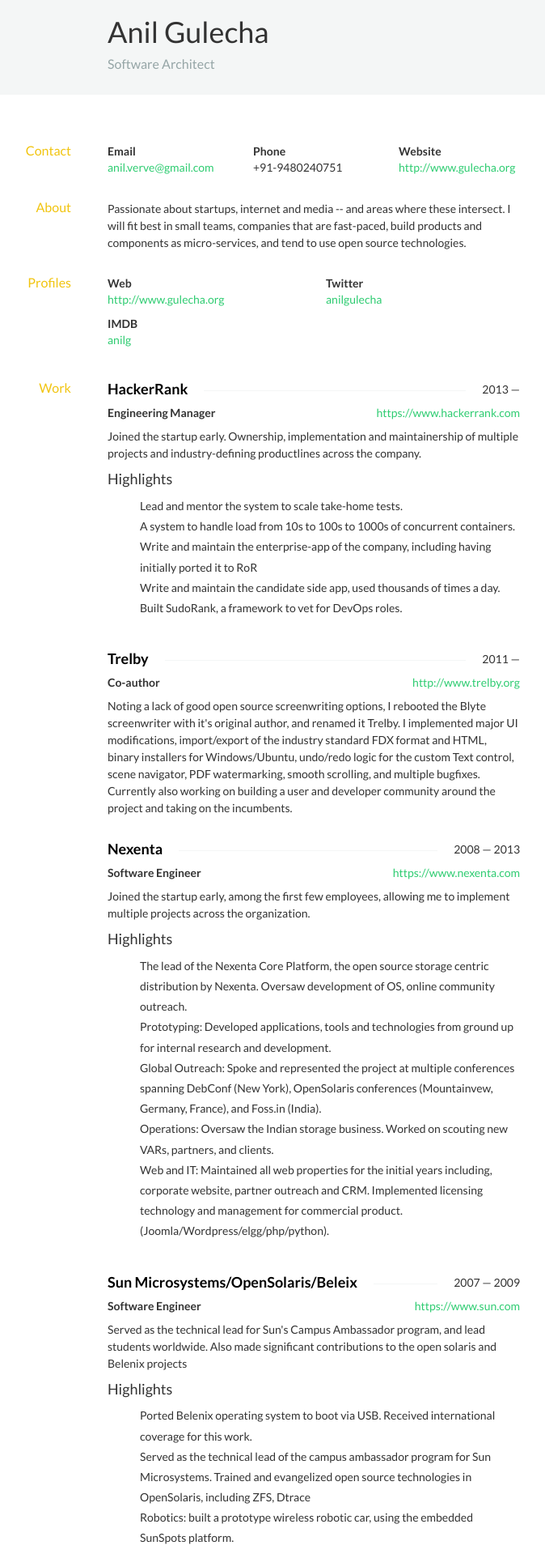
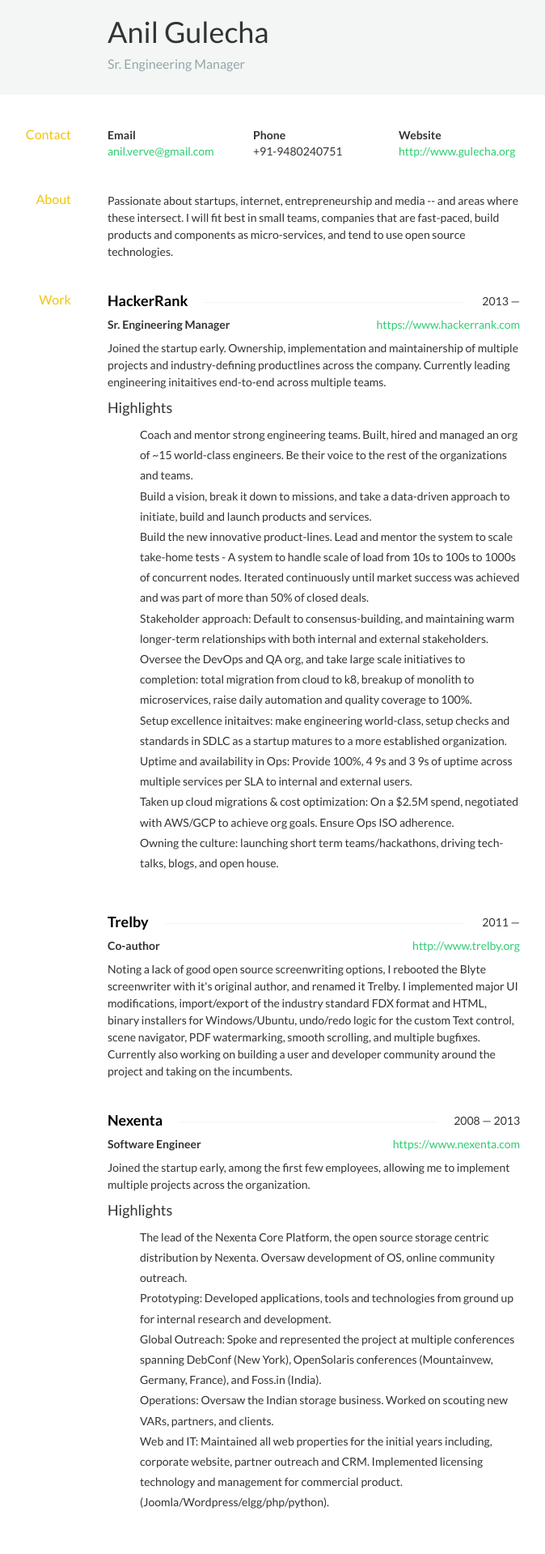
Before and after one commit to anilgulecha/anilgulecha.github.io, a Jekyll site: the page resume.html, which Jekyll copies as it is, in a window 1280 px wide. Shown: the top 1919 px of the page at 81% size, without its empty margins (342-1016 px from the left). Built offline with Jekyll 4.4.1, drawn with Linux system fonts in a browser that asks for light colours; nearby versions of some CDN libraries; a style sheet for code colours, icons or effects is not loaded; some of the changed text lies outside the part shown.

Commit message:
Updates,spam cleanup.

```diff
--- a/index.html
+++ b/index.html
@@ -7,7 +7,7 @@
   <ul id="blog-posts" class="posts">
     <p><center><img title="A thingie" src="/assets/blog.svg" width="200px" height="200px" alt="Me :)"></center></p>
     <p>Hi there. I've been moving things around, and these are the archives of my blog posts pre-2013.</p>
-    <p>I am a software engineer, filmmaker and photographer (in that order). For anything, you can reach me via <em>anil.verve (@at) gmail.com.</em></p>
-    <p>You can also view my <a href="resume.html">curriculum vitae</a>. The blog archives <a href="/archives.html">here</a>.</p>
+    <p>I am a software engineer/manager, filmmaker and photographer (in that order). For anything, you can reach me via <em>anil.verve (@at) gmail.com.</em></p>
+    <p>The blog archives <a href="/archives.html">here</a>.</p>
   </ul>
 </div>
--- a/resume.html
+++ b/resume.html
@@ -37,7 +37,7 @@
 	margin-top: 0
 }
 section {
-	margin-top: 30px;
+	margin-top: 40px;
 }
 li {
 	line-height: 1.8;
@@ -76,12 +76,11 @@
 	margin-top: 12px;
 }
 .col-sm-12 + .col-sm-12 {
-	margin-top: 30px;
+	margin-top: 40px;
 }
 #header {
 	background: #f4f6f6;
 	padding: 20px 0;
-	margin-bottom: 30px;
 }
 #header h2 {
 	color: #95a5a6;
@@ -194,7 +193,7 @@
 Anil Gulecha
 </h1>
 <h2>
-Software Architect
+Sr. Engineering Manager
 </h2>
 </div>
 </div>
@@ -229,10 +228,10 @@
 <h3>About</h3>
 </aside>
 <div class="col-sm-9">
-<p>Passionate about startups, internet and media -- and areas where these intersect. I will fit best in small teams, companies that are fast-paced, build products and components as micro-services, and tend to use open source technologies.</p>
+<p>Passionate about startups, internet, entrepreneurship and media -- and areas where these intersect. I will fit best in small teams, companies that are fast-paced, build products and components as micro-services, and tend to use open source technologies.</p>
 </div>
 </section>
-<section id="profiles" class="row">
+<!--section id="profiles" class="row">
 <aside class="col-sm-3">
 <h3>Profiles</h3>
 </aside>
@@ -270,7 +269,7 @@
 </div>
 </div>
 </div>
-</section>
+</section-->
 <section id="work" class="row">
 <aside class="col-sm-3">
 <h3>Work</h3>
@@ -288,18 +287,22 @@
 <a href="https://www.hackerrank.com">https://www.hackerrank.com</a>
 </div>
 <div class="position">
-Engineering Manager
+Sr. Engineering Manager
 </div>
 <div class="summary">
-<p>Joined the startup early. Ownership, implementation and maintainership of multiple projects and industry-defining productlines across the company.</p>
+<p>Joined the startup early. Ownership, implementation and maintainership of multiple projects and industry-defining productlines across the company. Currently leading engineering initaitives end-to-end across multiple teams.</p>
 </div>
 <h4>Highlights</h4>
 <ul class="highlights">
-<li class="bullet">Lead and mentor the system to scale take-home tests.</li>
-<li class="bullet">A system to handle load from 10s to 100s to 1000s of concurrent containers.</li>
-<li class="bullet">Write and maintain the enterprise-app of the company, including having initially ported it to RoR</li>
-<li class="bullet">Write and maintain the candidate side app, used thousands of times a day.</li>
-<li class="bullet">Built SudoRank, a framework to vet for DevOps roles.</li>
+<li class="bullet">Coach and mentor strong engineering teams. Built, hired and managed an org of ~15 world-class engineers. Be their voice to the rest of the organizations and teams.</li>
+<li class="bullet">Build a vision, break it down to missions, and take a data-driven approach to initiate, build and launch products and services.</li>
+<li class="bullet">Build the new innovative product-lines. Lead and mentor the system to scale take-home tests - A system to handle scale of load from 10s to 100s to 1000s of concurrent nodes. Iterated continuously until market success was achieved and was part of more than 50% of closed deals.</li>
+<li class="bullet">Stakeholder approach: Default to consensus-building, and maintaining warm longer-term relationships with both internal and external stakeholders.</li>
+<li class="bullet">Oversee the DevOps and QA org, and take large scale initiatives to completion: total migration from cloud to k8, breakup of monolith to microservices, raise daily automation and quality coverage to 100%.</li>
+<li class="bullet">Setup excellence initaitves: make engineering world-class, setup checks and standards in SDLC as a startup matures to a more established organization.</li>
+<li class="">Uptime and availability in Ops: Provide 100%, 4 9s and 3 9s of uptime across multiple services per SLA to internal and external users.</li>
+<li class="bullet">Taken up cloud migrations & cost optimization: On a $2.5M spend, negotiated with AWS/GCP to achieve org goals. Ensure Ops ISO adherence.</li>
+<li class="bullet">Owning the culture: launching short term teams/hackathons, driving tech-talks, blogs, and open house.</li>
 </ul>
 </div>
 <div class="col-sm-12">
@@ -419,100 +422,6 @@
 </div>
 </div>
 </section>
-<section id="skills" class="row">
-<aside class="col-sm-3">
-<h3>Skills</h3>
-</aside>
-<div class="col-sm-9">
-<div class="row">
-<div class="col-sm-6">
-<div class="name">
-<h4>Web Development</h4>
-</div>
-<ul class="keywords">
-<li>HTML</li>
-<li>CSS</li>
-<li>Javascript</li>
-<li>Coffeescript</li>
-<li>Git</li>
-<li>CI</li>
-</ul>
-</div>
-<div class="col-sm-6">
-<div class="name">
-<h4>Frameworks</h4>
-</div>
-<ul class="keywords">
-<li>Ruby on Rails</li>
-<li>NodeJS</li>
-<li>Backbone</li>
-<li>WxWidgets</li>
-</ul>
-</div>
-<div class="col-sm-6">
-<div class="name">
-<h4>Operations</h4>
-</div>
-<ul class="keywords">
-<li>Linux</li>
-<li>AWS</li>
-</ul>
-</div>
-</div>
-</div>
-</section>
-<section id="languages" class="row">
-<aside class="col-sm-3">
-<h3>Languages</h3>
-</aside>
-<div class="col-sm-9">
-<div class="row">
-<div class="col-sm-6">
-<div class="language">
-<strong>English</strong>
-</div>
-<div class="fluency">
-Native speaker
-</div>
-</div>
-<div class="col-sm-6">
-<div class="language">
-<strong>Hindi</strong>
-</div>
-<div class="fluency">
-Very Good
-</div>
-</div>
-<div class="col-sm-6">
-<div class="language">
-<strong>Kannada</strong>
-</div>
-<div class="fluency">
-Good
-</div>
-</div>
-</div>
-</div>
-</section>
-<section id="interests" class="row">
-<aside class="col-sm-3">
-<h3>Interests</h3>
-</aside>
-<div class="col-sm-9">
-<div class="row">
-<div class="col-sm-6">
-<div class="name">
- <h4>Filmmaking</h4>
-</div>
-</div>
-<div class="col-sm-6">
-<div class="name">
-<h4>Photography</h4>
-</div>
-</div>
-</div>
-</div>
-</section>
 </div>
 <script data-cfasync="false" src="/cdn-cgi/scripts/f2bf09f8/cloudflare-static/email-decode.min.js"></script>
 
```
Also changed, not shown: resume.json (+6 -5 lines), 1 other file.
